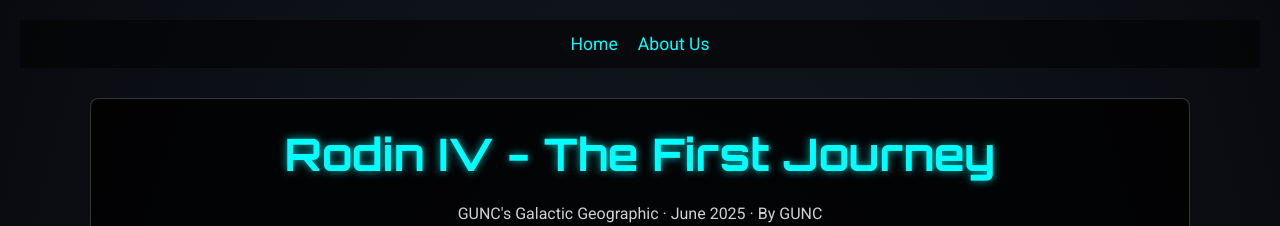
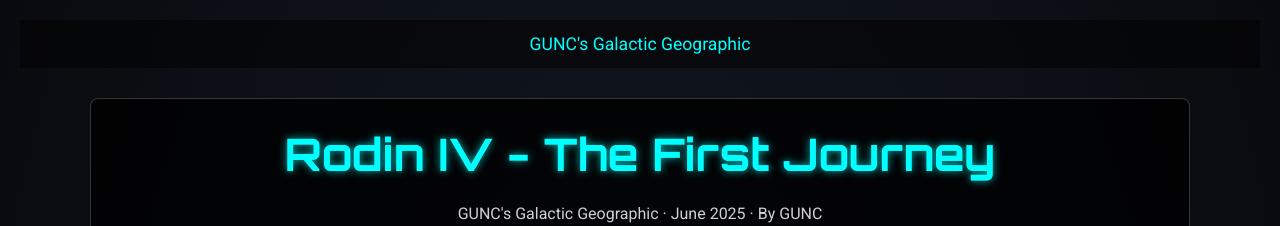
Before and after one commit to drake-vellaut/starsreach, a Jekyll site: the page built from _posts/2025-06-21-rodin-iv.html, in a window 1280 px wide and 900 px high. Shown: the top 226 px of the window. Built offline with Jekyll 4.4.1, drawn with Linux system fonts in a browser that asks for light colours.

```diff
--- a/_layouts/article.html
+++ b/_layouts/article.html
@@ -184,8 +184,7 @@
 <body>
   <!-- Navigation Bar -->
   <nav>
-    <a href="/">Home</a>
-    <a href="/about/">About Us</a>
+    <a href="/">GUNC's Galactic Geographic</a>
   </nav>
 
   <div class="article-container">
--- a/index.html
+++ b/index.html
@@ -11,8 +11,7 @@
 
   <!-- Navigation Bar -->
   <nav>
-    <a href="{{ '/' | relative_url }}">Home</a>
-    <a href="#">About Us</a>
+    <a href="{{ '/' | relative_url }}">GUNC's Galactic Geographic</a>
   </nav>
 
   <!-- Main Container -->
```
